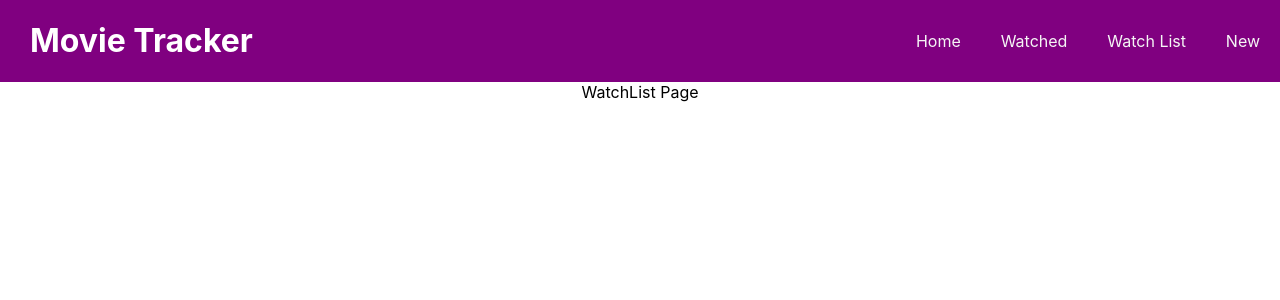
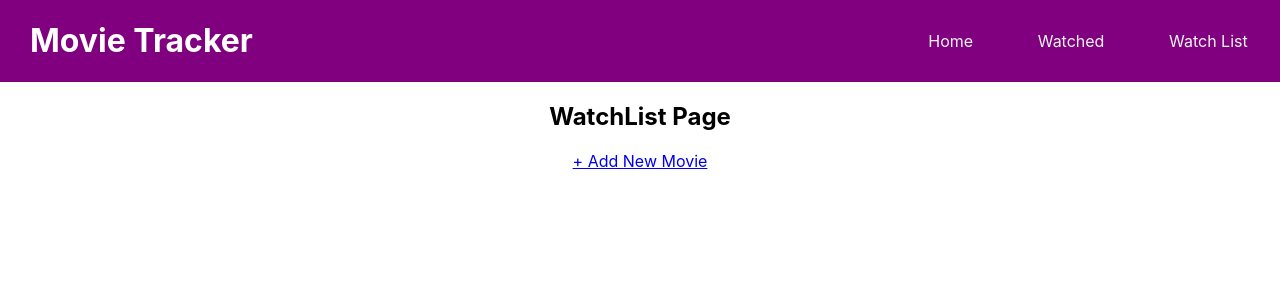
Before and after one commit to jesspaul/movie-tracker, a React (Create React App) app: page /watchlist in a window 1280 px wide. Shown: the top 300 px of the page. Built offline with nearby package versions, Linux system fonts and the light colour scheme.

Commit message:
update layout

```diff
--- a/src/components/Header/Header.js
+++ b/src/components/Header/Header.js
@@ -16,9 +16,6 @@ const Header = () => {
                     <Link className='Header-link' to='/watchlist'>
                         <li>Watch List</li>
                     </Link>
-                    <Link className='Header-link' to='/new'>
-                        <li>New</li>
-                    </Link>
                 </ul>
             </nav>
         </header>
--- a/src/pages/Home/Home.js
+++ b/src/pages/Home/Home.js
@@ -1,6 +1,6 @@
 const Home = () => {
     return (
-        <div>Home Page</div>
+        <h2>Home Page</h2>
     );
 }
 
--- a/src/pages/NewMovie/NewMovie.js
+++ b/src/pages/NewMovie/NewMovie.js
@@ -1,6 +1,6 @@
 const NewMovie = () => {
     return (
-        <div>New Movie Page</div>
+        <h2>New Movie Page</h2>
     );
 }
 
--- a/src/pages/WatchList/WatchList.js
+++ b/src/pages/WatchList/WatchList.js
@@ -1,6 +1,11 @@
+import { Link } from 'react-router-dom';
+
 const WatchList = () => {
     return (
-        <div>WatchList Page</div>
+        <div className="Watchlist">
+            <h2>WatchList Page</h2>
+            <Link to='/new' >+ Add New Movie</Link>
+        </div>
     );
 }
 
--- a/src/pages/Watched/Watched.js
+++ b/src/pages/Watched/Watched.js
@@ -1,6 +1,11 @@
+import { Link } from 'react-router-dom';
+
 const Watched = () => {
     return (
-        <div>Watched Page</div>
+        <div className="Watched">
+            <h2>Watched Page</h2>
+            <Link to='/new' >+ Add New Movie</Link>
+        </div>
     );
 }
 
```
Also changed, not shown: src/components/Movie/Movie.js (added, +7 -0 lines).
